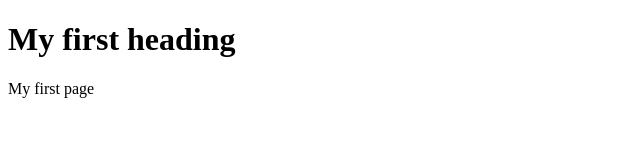
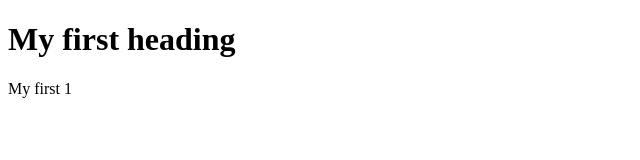
Before and after one commit to Ashu0226/dockerfile, a plain HTML site: page index.html in a window 1280 px wide. Shown: the full height of the page, 0-640 px from the left. Drawn offline with Linux system fonts and the light colour scheme.

Commit message:
Update index.html

```diff
--- a/index.html
+++ b/index.html
@@ -2,6 +2,6 @@
 <html>
 <body>
 <h1>My first heading</h1>
-<p>My first page</p>
+<p>My first 1</p>
 </body>
 </html>
```
